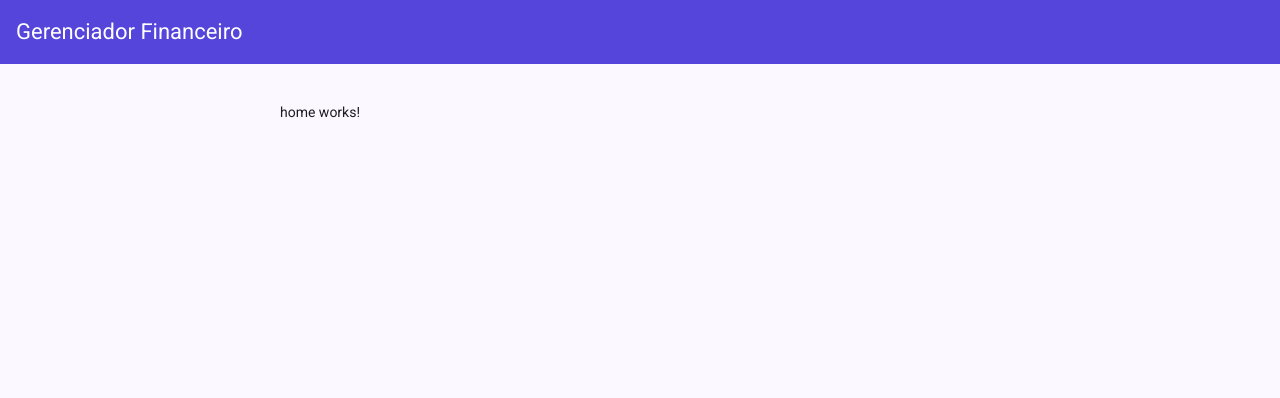
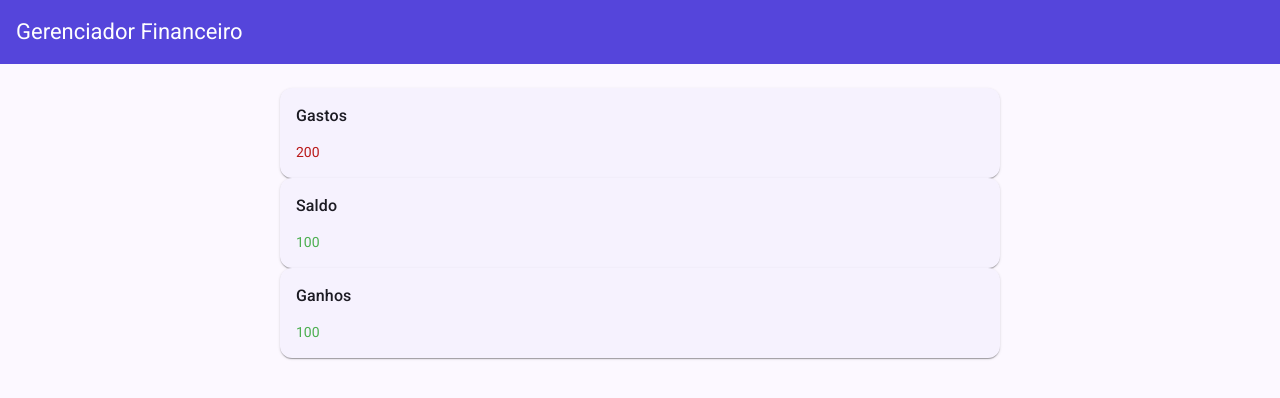
Before and after one commit to Costa-Artur/Angular-Gerenciador-Financeiro, an Angular app: page / in a window 1280 px wide. Shown: the top 398 px of the page. Built offline with nearby package versions, Linux system fonts and the light colour scheme.

Commit message:
Add balance card component and integrate into home view

```diff
--- /dev/null
+++ b/src/app/features/home/components/balance-card/balance-card.html
@@ -0,0 +1,8 @@
+<mat-card>
+  <mat-card-header>
+    <mat-card-subtitle>{{ label() }}</mat-card-subtitle>
+  </mat-card-header>
+  <mat-card-content>
+    <p [class]="cssClass()">{{ value() }}</p>
+  </mat-card-content>
+</mat-card>
--- /dev/null
+++ b/src/app/features/home/components/balance-card/balance-card.scss
@@ -0,0 +1,7 @@
+.income {
+  color: var(--custom-color-success);
+}
+
+.outcome {
+  color: var(--mat-sys-error);
+}
--- /dev/null
+++ b/src/app/features/home/components/balance-card/balance-card.ts
@@ -0,0 +1,31 @@
+import { Component, computed, input } from '@angular/core';
+import { MatCardModule } from '@angular/material/card';
+
+type CardType = 'income' | 'outcome' | 'balance';
+type CssClass = 'income' | 'outcome';
+
+@Component({
+  selector: 'app-balance-card',
+  imports: [
+    MatCardModule
+  ],
+  templateUrl: './balance-card.html',
+  styleUrl: './balance-card.scss',
+})
+export class BalanceCard {
+  type = input.required<CardType>();
+  label = input.required<string>();
+  value = input.required<number>();
+
+  cssClass = computed<CssClass>(() => {
+    if(this.type() === 'income') {
+      return 'income';
+    }
+
+    if(this.type() === 'outcome') {
+      return 'outcome';
+    }
+
+    return this.value() > 0 ? 'income' : 'outcome';
+  })
+}
--- a/src/app/features/home/home.html
+++ b/src/app/features/home/home.html
@@ -1 +1,17 @@
-<p>home works!</p>
+<app-balance-card
+  [type]="'outcome'"
+  [label]="'Gastos'"
+  [value]="200">
+</app-balance-card>
+
+<app-balance-card
+  [type]="'balance'"
+  [label]="'Saldo'"
+  [value]="100">
+</app-balance-card>
+
+<app-balance-card
+  [type]="'income'"
+  [label]="'Ganhos'"
+  [value]="100">
+</app-balance-card>
--- a/src/app/features/home/home.ts
+++ b/src/app/features/home/home.ts
@@ -1,8 +1,11 @@
 import { Component } from '@angular/core';
+import { BalanceCard } from './components/balance-card/balance-card';
 
 @Component({
   selector: 'app-home',
-  imports: [],
+  imports: [
+    BalanceCard
+  ],
   templateUrl: './home.html',
   styleUrl: './home.scss',
 })
--- a/src/styles.scss
+++ b/src/styles.scss
@@ -6,6 +6,7 @@
 // custom components at https://material.angular.dev/guide/theming
 @use '@angular/material' as mat;
 @use 'styles/theme-colors' as theme-colors;
+@use 'styles/_custom-colors.scss';
 @use 'styles/overrides/toolbar.scss';
 
 html {
--- /dev/null
+++ b/src/styles/_custom-colors.scss
@@ -0,0 +1,3 @@
+:root {
+  --custom-color-success: #4caf50;
+}
```
